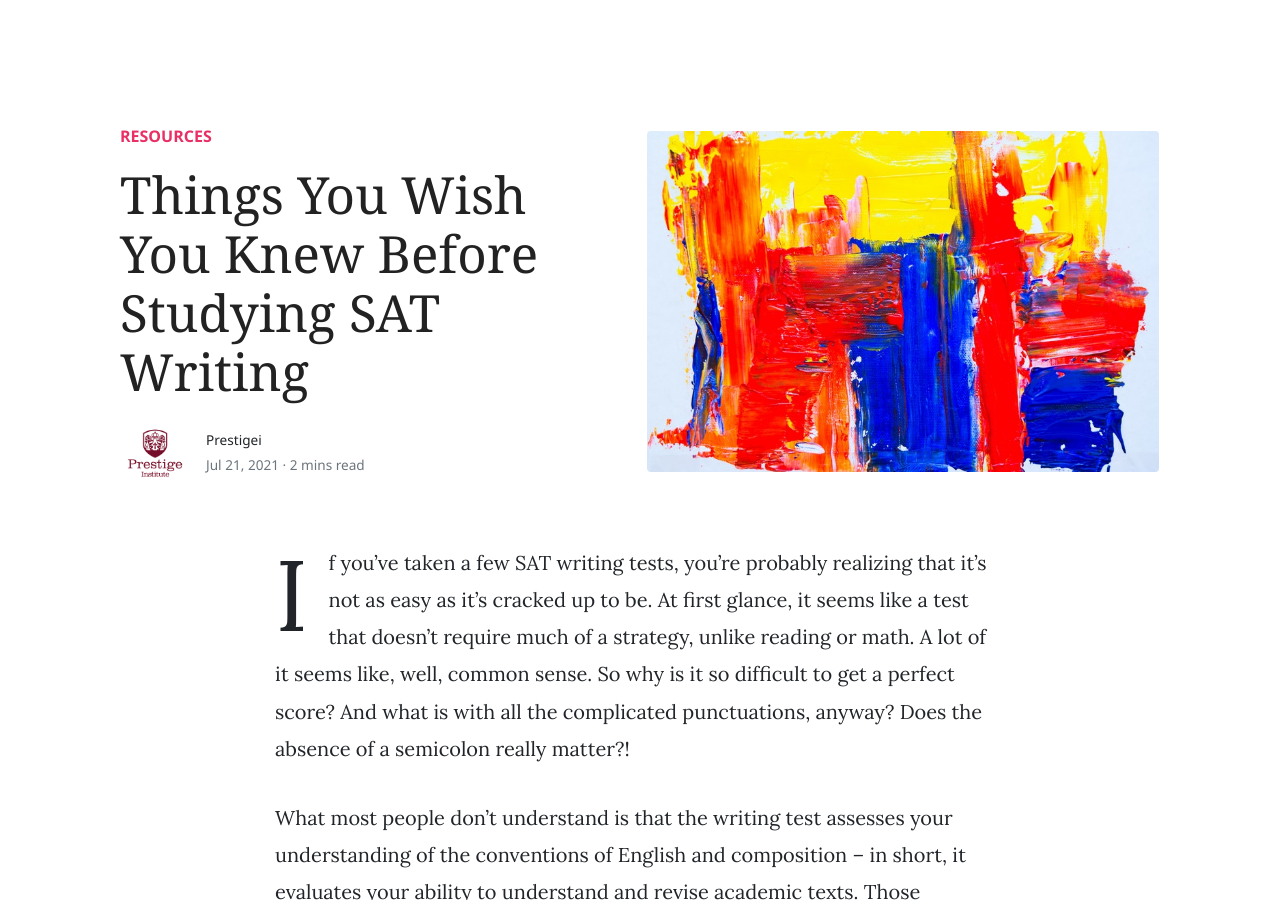
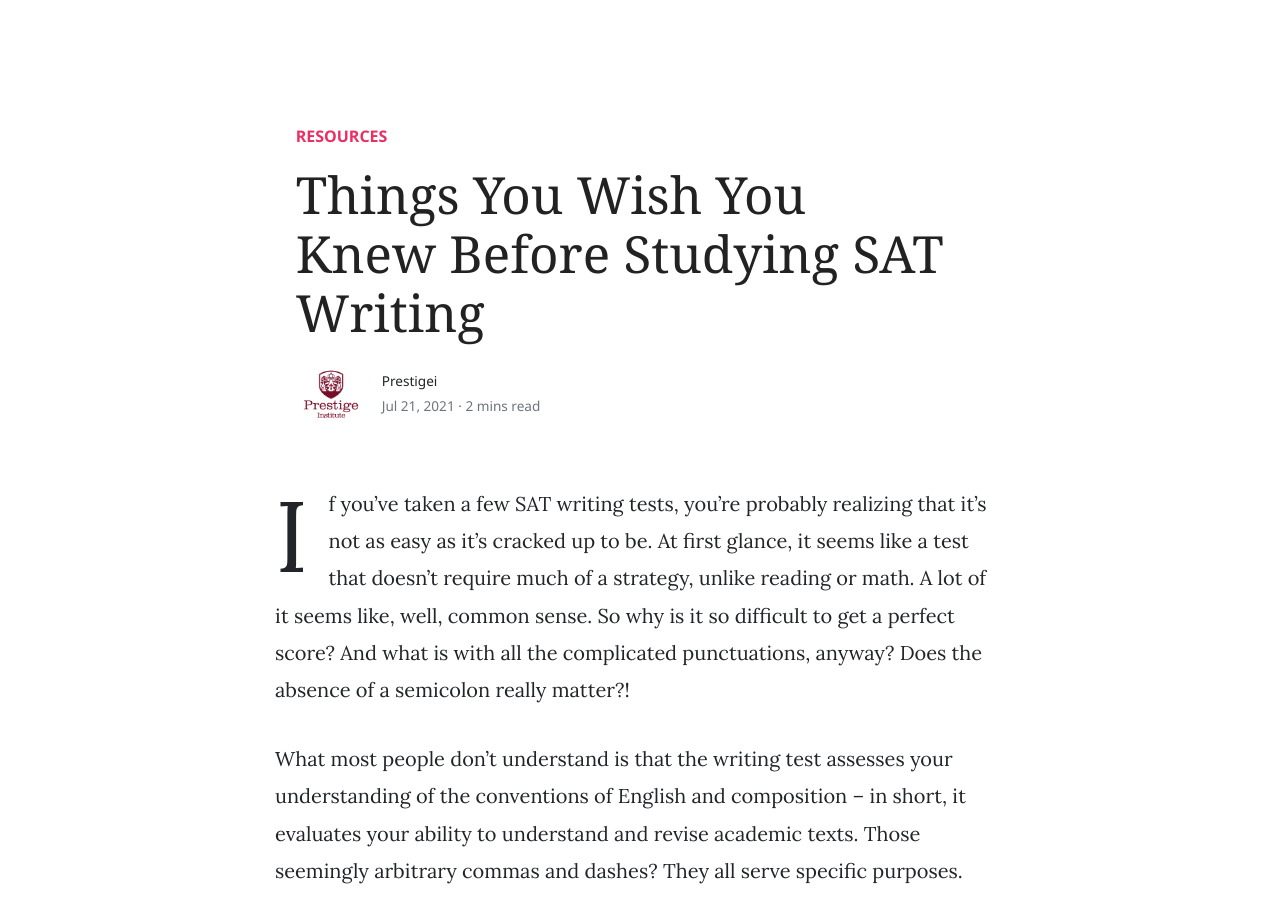
Before and after one commit to greatminds-life/prestigei, a Jekyll site: the page built from _posts/2021-07-21-things-you-wish-knew.markdown, in a window 1280 px wide and 900 px high. Built offline with Jekyll 4.4.1, drawn with Linux system fonts in a browser that asks for light colours; nearby versions of some CDN libraries.

```diff
--- a/_posts/2021-07-21-things-you-wish-knew.markdown
+++ b/_posts/2021-07-21-things-you-wish-knew.markdown
@@ -3,7 +3,7 @@
 title:  "Things You Wish You Knew Before Studying SAT Writing"
 categories: [ Resources ]
 author: prestigei
-image: assets/images/demo1.jpg
+image:
 tags: [test]
 ---
 If you’ve taken a few SAT writing tests, you’re probably realizing that it’s not as easy as it’s cracked up to be. At first glance, it seems like a test that doesn’t require much of a strategy, unlike reading or math. A lot of it seems like, well, common sense. So why is it so difficult to get a perfect score? And what is with all the complicated punctuations, anyway? Does the absence of a semicolon really matter?!
```
